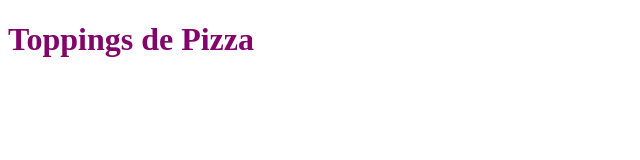
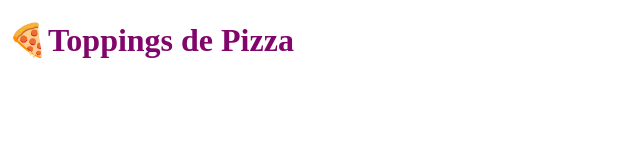
Before and after one commit to Marindala/Manipulacion-DOM, a plain HTML site: page toppings-de-pizza/index.html in a window 1280 px wide. Shown: the whole page, without its empty margins (0-640 px from the left). Drawn offline with Linux system fonts and the light colour scheme.

Commit message:
insert emoji

```diff
--- a/toppings-de-pizza/index.html
+++ b/toppings-de-pizza/index.html
@@ -8,7 +8,11 @@
     <title>Mis Toppings</title>
 </head>
 <body>
-    <h1>Toppings de Pizza</h1>
+    <div id="contenedor">
+        <h1 id="titulo">🍕Toppings de Pizza</h1>
+        <!-- ctrol+shift+p busco insert emoji -->
+    </div>
+
 
 </body>
 </html>
```
